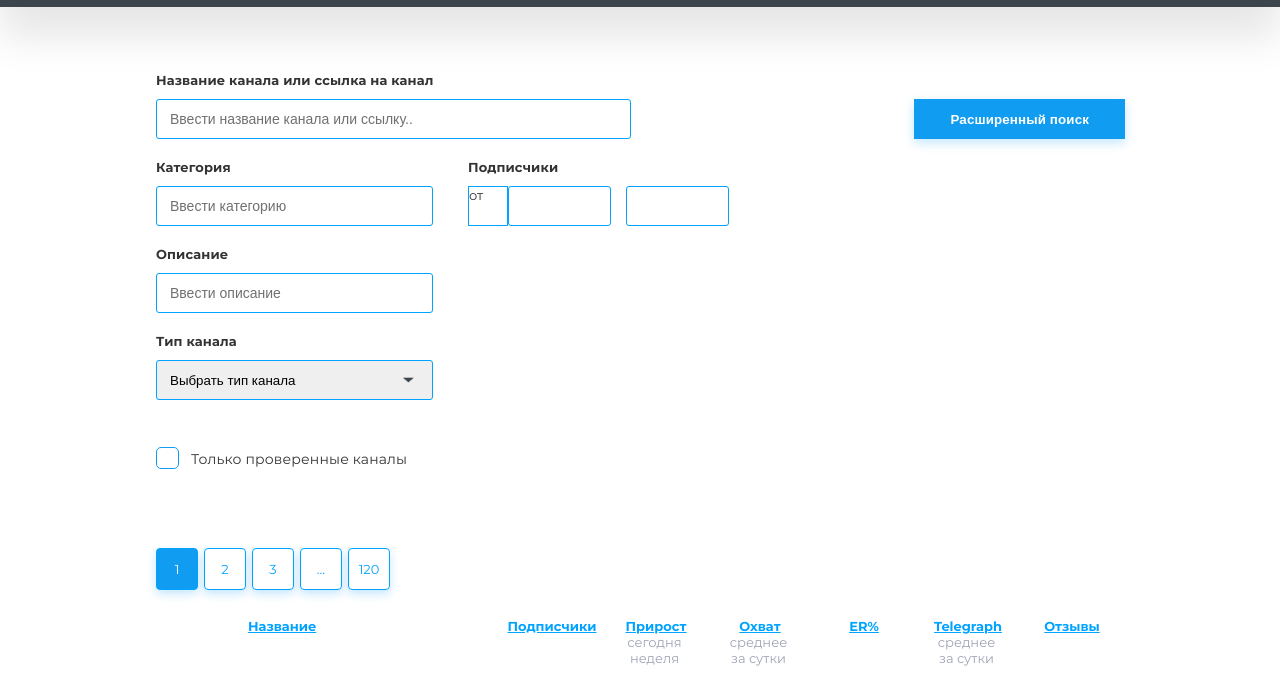
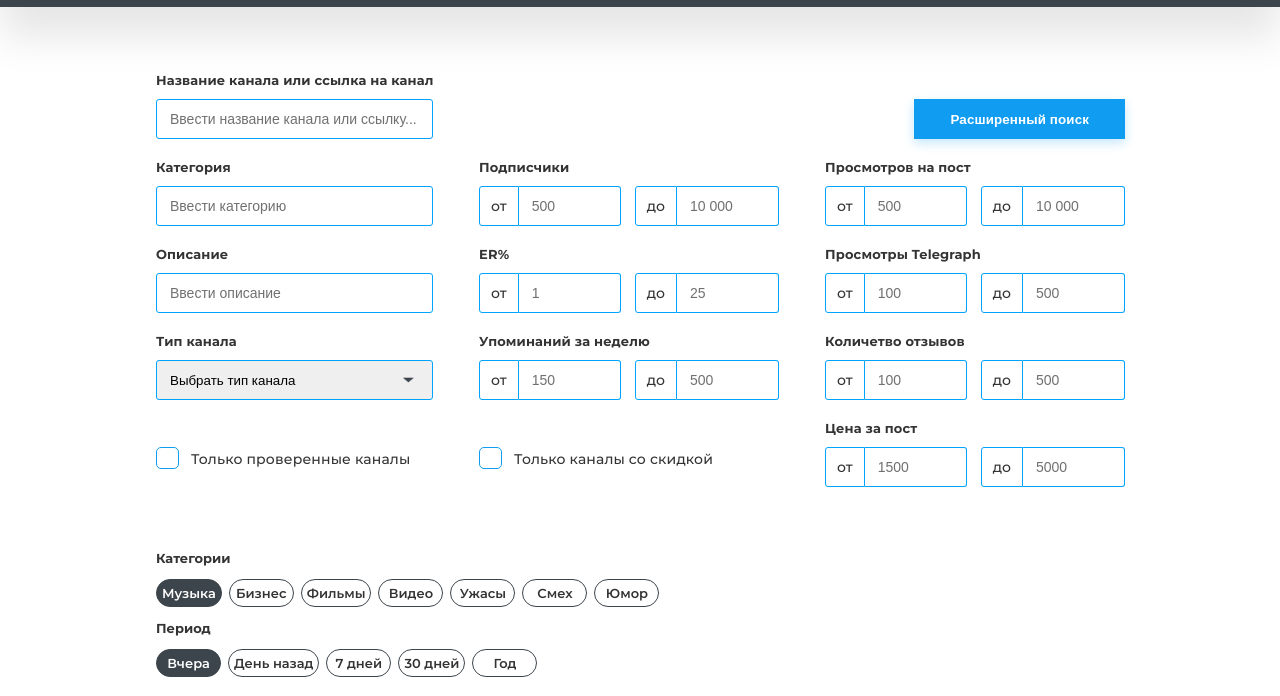
Before and after one commit to Etalona/TGHelp, a website: page source/channels.html in a window 1280 px wide. Shown: the part 99-795 px from the top of the page. Drawn offline with nearby package versions, Linux system fonts and the light colour scheme; files that its build step writes are made by us from their sources; grey boxes are pictures that could not be loaded.

Commit message:
Закончена верстка формы фильтрации

```diff
--- a/source/channels.html
+++ b/source/channels.html
@@ -60,11 +60,12 @@
       <div class="search-channel__wrapper">
         <div class="input-block input-block--name">
           <label for="id-channel">Название канала или ссылка на канал</label>
-          <input class="input" id="id-channel" placeholder="Ввести название канала или ссылку..">
+          <input class="input" id="id-channel" placeholder="Ввести название канала или ссылку...">
         </div>
         <button class="button" type="button">Расширенный поиск</button>
       </div>
       <div class="advanced-search__wrapper">
+        <div class="advanced-search-inputs">
           <div class="advanced-search__column">
             <div class="input-block">
               <label for="category">Категория</label>
@@ -87,13 +88,125 @@
           </div>
           <div class="advanced-search__column">
             <div class="input-block">
-            <label>Подписчики</label>
+              <label for="subscriber-from">Подписчики</label>
               <div class="input-wrapper">
                 <div class="input-group">
                   <span class="input-group-text">от</span>
-                <input class="input input--filter" id="subscriber-from">
+                  <input class="input input--filter" id="subscriber-from" placeholder="500">
                 </div>
-              <input class="input input--filter" id="subscriber-before">
+                <div class="input-group">
+                  <span class="input-group-text">до</span>
+                  <input class="input input--filter" id="subscriber-before" placeholder="10 000">
+                </div>
+              </div>
+            </div>
+            <div class="input-block">
+              <label for="er-from">ER%</label>
+              <div class="input-wrapper">
+                <div class="input-group">
+                  <span class="input-group-text">от</span>
+                  <input class="input input--filter" id="er-from" placeholder="1">
+                </div>
+                <div class="input-group">
+                  <span class="input-group-text">до</span>
+                  <input class="input input--filter" id="er-before" placeholder="25">
+                </div>
+              </div>
+            </div>
+            <div class="input-block">
+              <label for="subscriber-from">Упоминаний за неделю</label>
+              <div class="input-wrapper">
+                <div class="input-group">
+                  <span class="input-group-text">от</span>
+                  <input class="input input--filter" id="reference-from" placeholder="150">
+                </div>
+                <div class="input-group">
+                  <span class="input-group-text">до</span>
+                  <input class="input input--filter" id="reference-before" placeholder="500">
+                </div>
+              </div>
+            </div>
+            <div class="input-block input-block--checkbox">
+              <input type="checkbox" class="checkbox__input visually-hidden" id="sale">
+              <label for="sale">Только каналы со скидкой</label>
+            </div>
+          </div>
+          <div class="advanced-search__column">
+            <div class="input-block">
+              <label for="views-post-from">Просмотров на пост</label>
+              <div class="input-wrapper">
+                <div class="input-group">
+                  <span class="input-group-text">от</span>
+                  <input class="input input--filter" id="views-post-from" placeholder="500">
+                </div>
+                <div class="input-group">
+                  <span class="input-group-text">до</span>
+                  <input class="input input--filter" id="views-post-before" placeholder="10 000">
+                </div>
+              </div>
+            </div>
+            <div class="input-block">
+              <label for="views-tg-from">Просмотры Telegraph</label>
+              <div class="input-wrapper">
+                <div class="input-group">
+                  <span class="input-group-text">от</span>
+                  <input class="input input--filter" id="views-tg-from" placeholder="100">
+                </div>
+                <div class="input-group">
+                  <span class="input-group-text">до</span>
+                  <input class="input input--filter" id="views-tg-before" placeholder="500">
+                </div>
+              </div>
+            </div>
+            <div class="input-block">
+              <label for="number-reviews-from">Количетво отзывов</label>
+              <div class="input-wrapper">
+                <div class="input-group">
+                  <span class="input-group-text">от</span>
+                  <input class="input input--filter" id="number-reviews-from" placeholder="100">
+                </div>
+                <div class="input-group">
+                  <span class="input-group-text">до</span>
+                  <input class="input input--filter" id="number-reviews-before" placeholder="500">
+                </div>
+              </div>
+            </div>
+            <div class="input-block">
+              <label for="post-price-from">Цена за пост</label>
+              <div class="input-wrapper">
+                <div class="input-group">
+                  <span class="input-group-text">от</span>
+                  <input class="input input--filter" id="post-price-from" placeholder="1500">
+                </div>
+                <div class="input-group">
+                  <span class="input-group-text">до</span>
+                  <input class="input input--filter" id="post-price-before" placeholder="5000">
+                </div>
+              </div>
+            </div>
+          </div>
+        </div>
+        <div class="buttons-search">
+          <div class="button-wrapper">
+            <p class="button-head">Категории</p>
+            <div class="button-container">
+              <p class="button-search-active">Музыка</p>
+              <p>Бизнес</p>
+              <p>Фильмы</p>
+              <p>Видео</p>
+              <p>Ужасы</p>
+              <p>Смех</p>
+              <p>Юмор</p>
+            </div>
+          </div>
+          <div class="button-wrapper">
+            <p class="button-head">Период</p>
+            <div class="button-container">
+              <p class="button-search-active">Вчера</p>
+              <p>День назад</p>
+              <p>7 дней</p>
+              <p>30 дней</p>
+              <p>Год</p>
             </div>
           </div>
         </div>
@@ -163,12 +276,12 @@
             <p>{{ channel.subscribers_count }}</p>
           </td>
           <td class="channel-table__numbers">
-            <p class="channel-table__plus"></p>
-            <p class="channel-table__minus"></p>
+            <p class="channel-table__plus">{{ channel.his24 }}</p>
+            <p class="channel-table__minus">{{ channel.his7 }}</p>
           </td>
           <td class="channel-table__numbers">
-            <p></p>
-            <p></p>
+            <p>{{ channel.viewAll }}</p>
+            <p>{{ channel.view24 }}</p>
           </td>
           <td class="channel-table__numbers">
             <p>{{ channel.er }}</p>
--- a/source/sass/blocks/advanced-search.scss
+++ b/source/sass/blocks/advanced-search.scss
@@ -1,9 +1,9 @@
-.advanced-search__wrapper {
+.advanced-search-inputs {
   display: flex;
   flex-direction: row;
+  justify-content: space-between;
 }
 .advanced-search__column {
-  width: 312px;
   & .input-block {
     margin-top: 20px;
   }
@@ -17,5 +17,6 @@
     background-size: 11px 6px;
     background-position: 246px 16px;
     height: 40px;
+    width: 277px;
   }
 }
--- /dev/null
+++ b/source/sass/blocks/buttons-search.scss
@@ -0,0 +1,33 @@
+.buttons-search {
+  margin-top: 42px;
+  margin-bottom: 65px;
+}
+.buttons-wrapper {
+  display: flex;
+}
+.button-head {
+  font-weight: 700;
+
+  margin-bottom: 0;
+}
+.button-container {
+  display: flex;
+  flex-direction: row;
+  & p {
+    border: 1px solid #3C444C;
+    border-radius: 15px;
+    padding: 5px;
+    min-width: 53px;
+    text-align: center;
+    margin-top: 13px;
+    margin-bottom: 0;
+    margin-right: 7px;
+    font-weight: 600;
+    cursor: pointer;
+  }
+}
+.button-search-active,
+.button-container p:hover {
+  background-color: #3C444C;
+  color: #ffffff;
+}
--- a/source/sass/blocks/input-block.scss
+++ b/source/sass/blocks/input-block.scss
@@ -1,7 +1,6 @@
 .input-block {
   display: flex;
   flex-direction: column;
-  padding-right: 35px;
   & label {
     font-weight: 700;
     margin-bottom: 11px;
@@ -15,7 +14,9 @@
   flex-direction: row;
   & label {
     font-size: 14px;
-    font-weight: 400;
+    font-weight: 500;
+    cursor: pointer;
+    user-select: none;
   }
 }
 
@@ -50,7 +51,3 @@
   background-repeat: no-repeat;
   background-position: center;
 }
-
-.checkbox__input:hover + label::before {
-
-}
--- a/source/sass/blocks/input.scss
+++ b/source/sass/blocks/input.scss
@@ -1,4 +1,5 @@
 .input {
+  width: 260px;
   border: 1px solid #00a3ff;
   border-radius: 3px;
   padding-top: 12px;
@@ -11,17 +12,28 @@
 }
 .input--filter {
   width: 86px;
-  margin-right: 15px;
+  margin-right: 14px;
+  border-left: none;
+  border-bottom-left-radius: 0;
+  border-top-left-radius: 0;
 }
 .input-group {
   display: flex;
 }
 .input-group-text {
+  font-size: 14px;
+  font-weight: 500;
   display: block;
-  width: 38px;
-  height: 38px;
+  padding-top: 10px;
+  padding-left: 11px;
+  padding-right: 11px;
   border: 1px solid #00A3FF;
+  border-bottom-left-radius: 3px;
+  border-top-left-radius: 3px;
 }
 .input-wrapper {
   display: flex;
+  & .input-group:nth-child(2) .input--filter {
+    margin-right: 0;
+  }
 }
--- a/source/sass/style.scss
+++ b/source/sass/style.scss
@@ -40,3 +40,4 @@ body {
 @import "blocks/link";
 @import "blocks/report";
 @import "blocks/advanced-search";
+@import "blocks/buttons-search";
```
Lines whose indentation alone changed are shown as unchanged.
